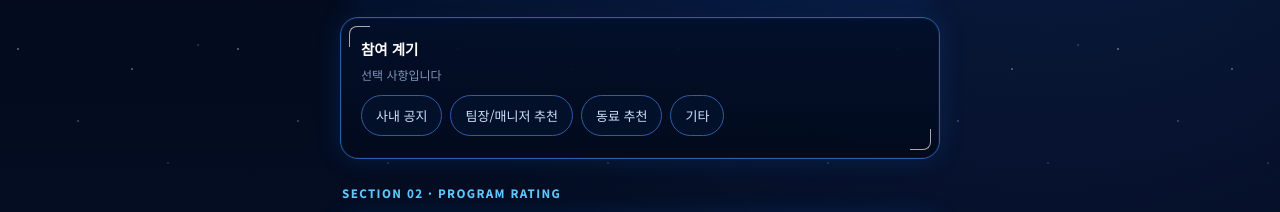
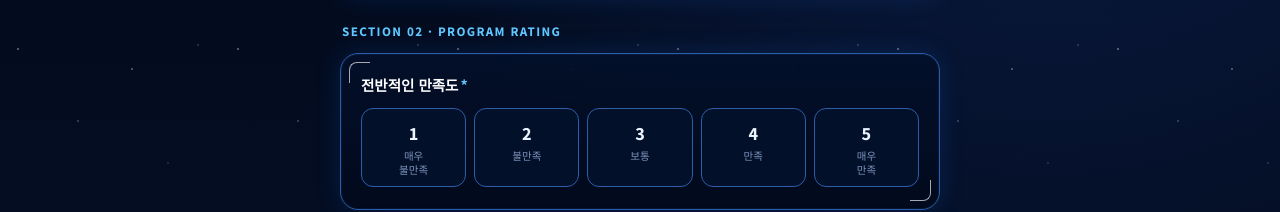
Before and after one commit to yv89ff6dmb-droid/ax-action-camp-3-, a plain HTML site: page satisfaction.html in a window 1280 px wide. Shown: the part 635-847 px from the top of the page. Drawn offline with Linux system fonts and the light colour scheme.

Commit message:
Update satisfaction.html

```diff
--- a/satisfaction.html
+++ b/satisfaction.html
@@ -84,17 +84,6 @@ textarea::placeholder{color:#6d84ac}
     <div class="card">
       <label class="title">참여 팀명<span class="req">*</span></label>
       <input type="text" id="team" placeholder="예) AI 탐험대" maxlength="50">
-    </div>
-
-    <div class="card">
-      <label class="title">참여 계기</label>
-      <div class="desc">선택 사항입니다</div>
-      <div class="chips" data-field="channel">
-        <div class="opt" data-v="사내 공지">사내 공지</div>
-        <div class="opt" data-v="팀장/매니저 추천">팀장/매니저 추천</div>
-        <div class="opt" data-v="동료 추천">동료 추천</div>
-        <div class="opt" data-v="기타">기타</div>
-      </div>
     </div>
 
     <div class="section-label">Section 02 · Program Rating</div>
@@ -189,7 +178,7 @@ textarea::placeholder{color:#6d84ac}
 
 <script>
 const SHEETS_ENDPOINT='https://script.google.com/macros/s/AKfycbygkb4boUbHbtOkMNdxZHQ-UbROA3QiXxmbyn3vRMAOXrrcDMjShTapbQun06JLYUzPRQ/exec';
-const state={overall:'',content:'',hackathon:'',schedule:'',operation:'',again:'',channel:''};
+const state={overall:'',content:'',hackathon:'',schedule:'',operation:'',again:''};
 document.querySelectorAll('.scale, .yn, .chips').forEach(group=>{
   const field=group.dataset.field;
   group.querySelectorAll('.opt').forEach(opt=>{
@@ -227,7 +216,6 @@ btn.onclick=async()=>{
     name:document.getElementById('name').value.trim(),
     store:document.getElementById('store').value.trim(),
     team:document.getElementById('team').value.trim(),
-    channel:state.channel,
     overall:state.overall,
     content:state.content,
     hackathon:state.hackathon,
```
